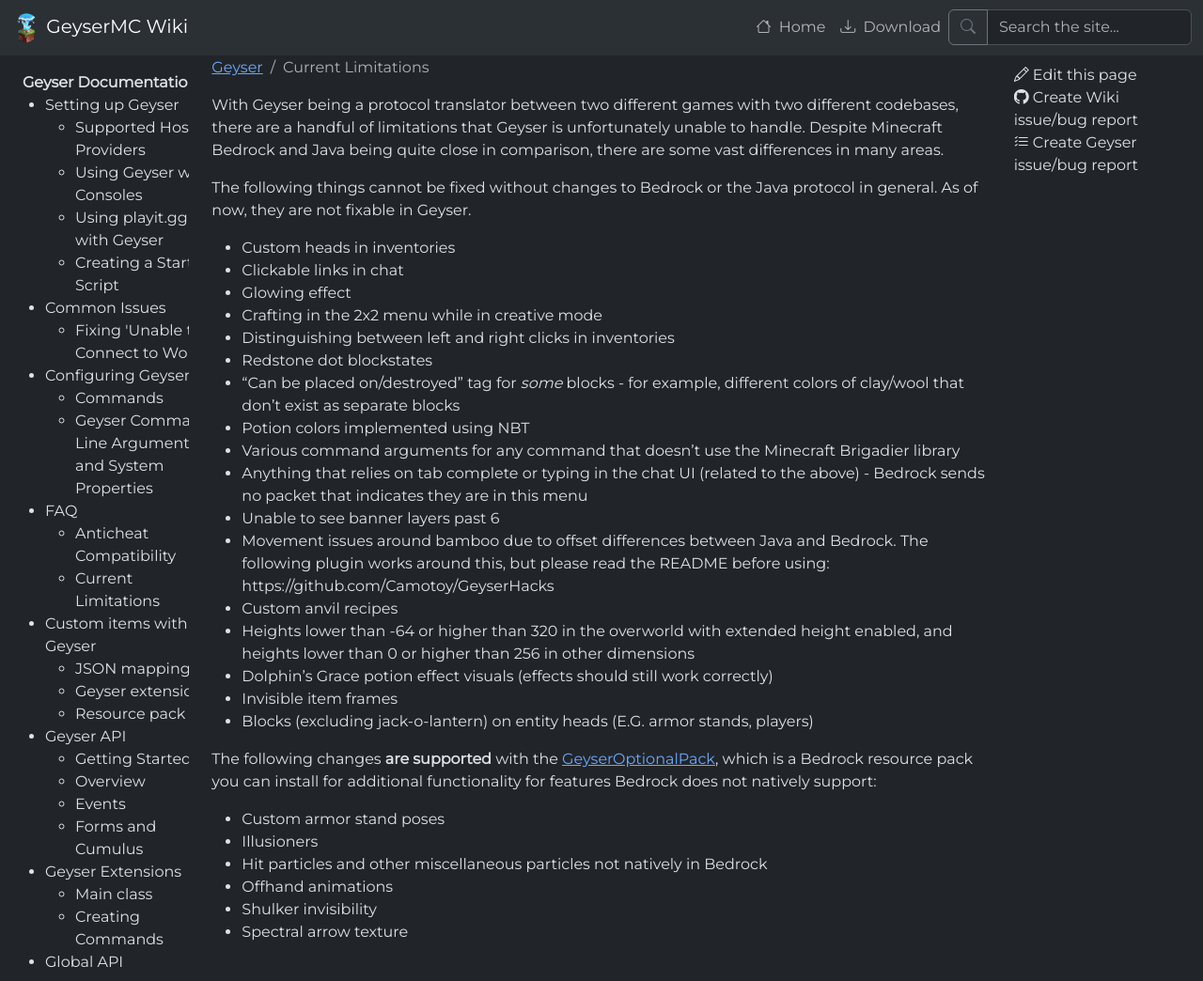
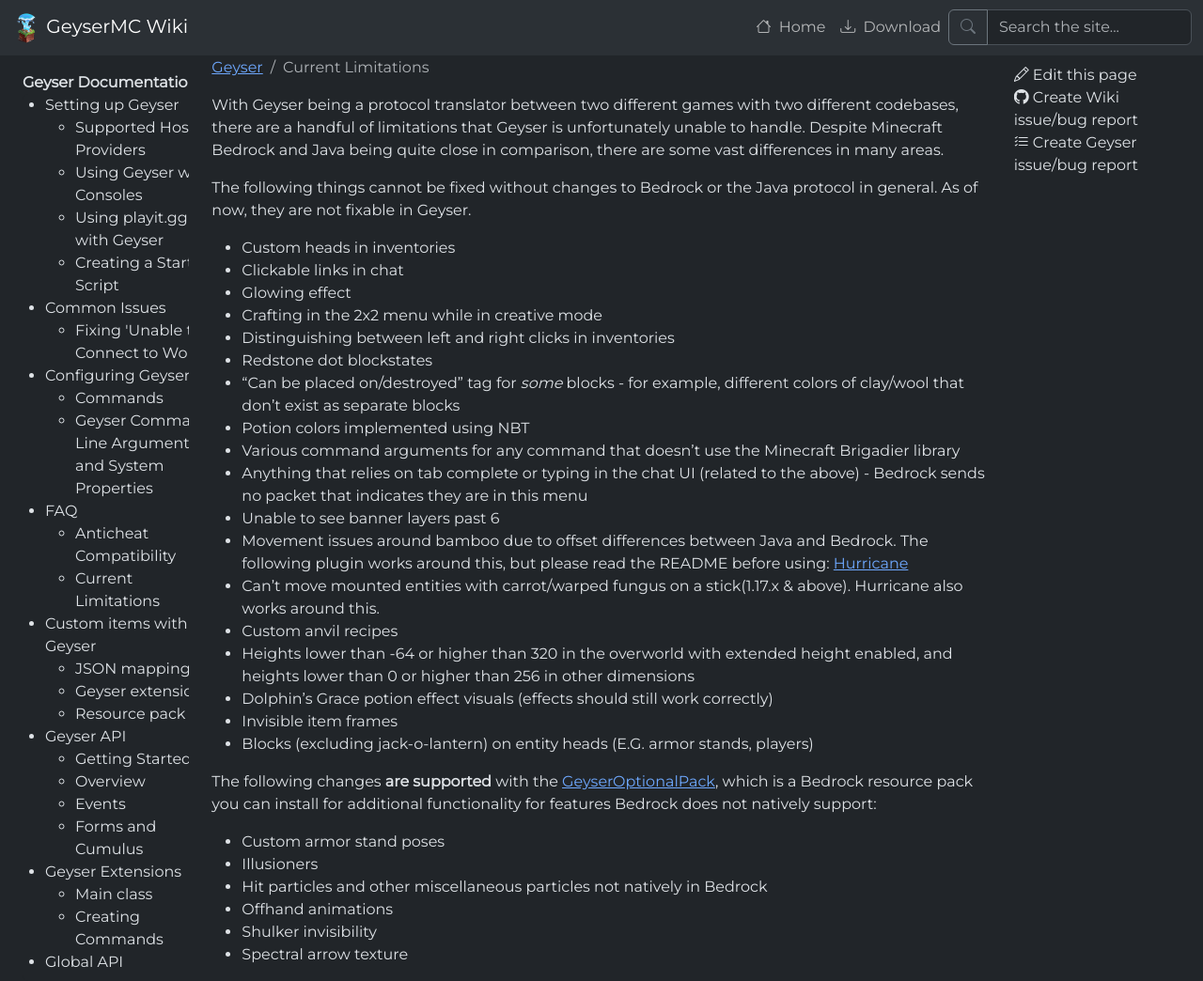
Before and after one commit to GeyserMC/GeyserWiki, a Jekyll site: the page built from _docs/geyser/current-limitations.md, in a window 1280 px wide and 1044 px high. Shown: the whole window at 94% size. Built offline with Jekyll 4.4.1, drawn with Linux system fonts in a browser that asks for light colours.

Commit message:
Update current-limitations.md
Update a link, although it still works.
Add a limitation.

```diff
--- a/_docs/geyser/current-limitations.md
+++ b/_docs/geyser/current-limitations.md
@@ -17,7 +17,8 @@
 - Various command arguments for any command that doesn't use the Minecraft Brigadier library
 - Anything that relies on tab complete or typing in the chat UI (related to the above) - Bedrock sends no packet that indicates they are in this menu
 - Unable to see banner layers past 6
-- Movement issues around bamboo due to offset differences between Java and Bedrock. The following plugin works around this, but please read the README before using: https://github.com/Camotoy/GeyserHacks
+- Movement issues around bamboo due to offset differences between Java and Bedrock. The following plugin works around this, but please read the README before using: [Hurricane](https://github.com/GeyserMC/Hurricane)
+- Can't move mounted entities with carrot/warped fungus on a stick(1.17.x & above). Hurricane also works around this.
 - Custom anvil recipes
 - Heights lower than -64 or higher than 320 in the overworld with extended height enabled, and heights lower than 0 or higher than 256 in other dimensions
 - Dolphin's Grace potion effect visuals (effects should still work correctly)
```
